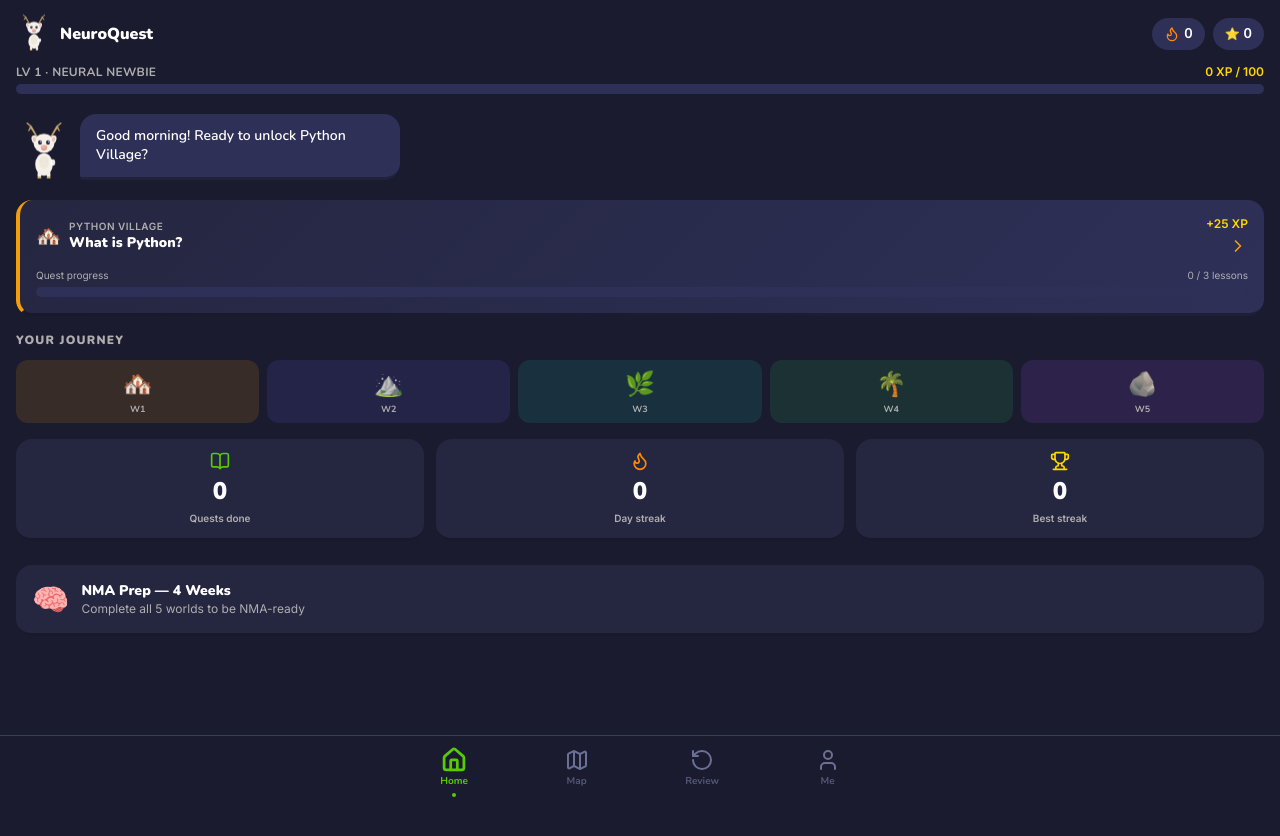
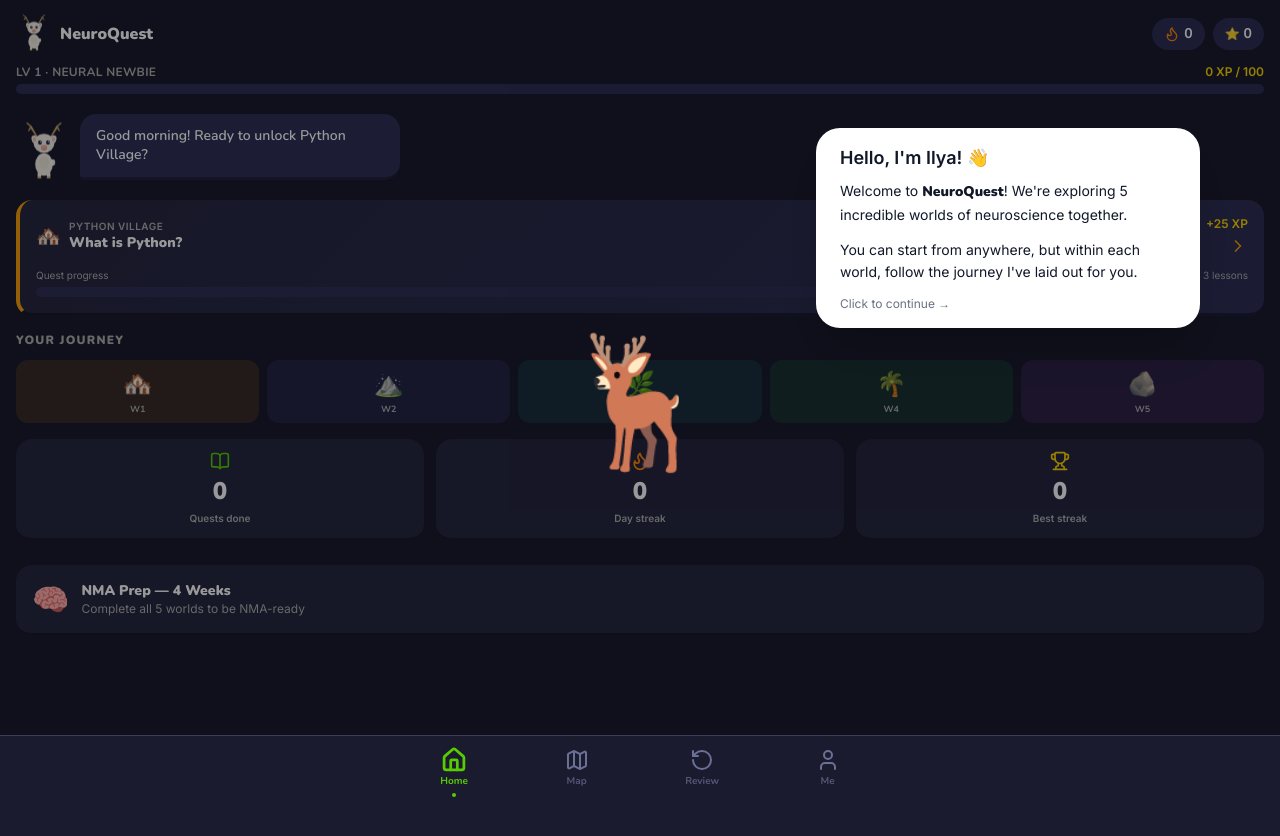
Before and after one commit to Danaraai/neuroquest, a Next.js app in the folder neuroquest/: page /home in a window 1280 px wide. Shown: the top 836 px of the page. Built offline with nearby package versions, Linux system fonts and the light colour scheme.

Commit message:
Add Ilya intro animation to home page with animated greeting and world overview

```diff
--- a/neuroquest/src/app/(app)/home/page.tsx
+++ b/neuroquest/src/app/(app)/home/page.tsx
@@ -3,6 +3,7 @@
 import Link from "next/link";
 import { Flame, BookOpen, RotateCcw, Trophy, ChevronRight, Lock } from "lucide-react";
 import { Ilya, IlyaBubble } from "@/components/ilya/Ilya";
+import { IlyaIntro } from "@/components/home/IlyaIntro";
 import { XPBar } from "@/components/ui/XPBar";
 import { useStore, selectDueReviewCount } from "@/lib/store";
 import { WORLDS } from "@/data/worlds";
@@ -31,6 +32,8 @@ export default function HomePage() {
 
   return (
     <div className="min-h-screen bg-[#1A1B2E] px-4 pt-safe safe-top">
+      <IlyaIntro />
+
       {/* ── Top bar ── */}
       <div className="flex items-center justify-between pt-4 pb-3">
         <div className="flex items-center gap-2">
--- /dev/null
+++ b/neuroquest/src/components/home/IlyaIntro.tsx
@@ -0,0 +1,57 @@
+"use client";
+
+import { useState, useEffect } from "react";
+import { motion } from "framer-motion";
+
+export function IlyaIntro() {
+  const [dismissed, setDismissed] = useState(false);
+
+  useEffect(() => {
+    // Auto-dismiss after 6 seconds
+    const timer = setTimeout(() => setDismissed(true), 6000);
+    return () => clearTimeout(timer);
+  }, []);
+
+  if (dismissed) return null;
+
+  return (
+    <motion.div
+      className="fixed inset-0 z-50 bg-black/40 flex items-center justify-center pointer-events-none"
+      initial={{ opacity: 0 }}
+      animate={{ opacity: 1 }}
+      exit={{ opacity: 0 }}
+      transition={{ duration: 0.5 }}
+    >
+      <div className="relative w-full h-screen flex items-center justify-center">
+        {/* Ilya running in from the left */}
+        <motion.div
+          className="text-9xl absolute"
+          initial={{ x: -400, opacity: 0 }}
+          animate={{ x: 0, opacity: 1 }}
+          transition={{ duration: 1.2, ease: "easeOut" }}
+        >
+          🦌
+        </motion.div>
+
+        {/* Dialogue bubble */}
+        <motion.div
+          className="absolute top-32 right-20 bg-white text-gray-900 rounded-3xl px-6 py-4 max-w-sm shadow-2xl pointer-events-auto cursor-pointer"
+          initial={{ opacity: 0, scale: 0.8 }}
+          animate={{ opacity: 1, scale: 1 }}
+          transition={{ delay: 0.8, duration: 0.5 }}
+          onClick={() => setDismissed(true)}
+        >
+          <div className="font-bold text-lg mb-2">Hello, I'm Ilya! 👋</div>
+          <div className="text-sm leading-relaxed mb-3">
+            Welcome to <span className="font-black" style={{ fontFamily: "var(--font-display)" }}>NeuroQuest</span>!
+            We're exploring 5 incredible worlds of neuroscience together.
+          </div>
+          <div className="text-sm leading-relaxed mb-3">
+            You can start from anywhere, but within each world, follow the journey I've laid out for you.
+          </div>
+          <div className="text-xs text-gray-500">Click to continue →</div>
+        </motion.div>
+      </div>
+    </motion.div>
+  );
+}
```
